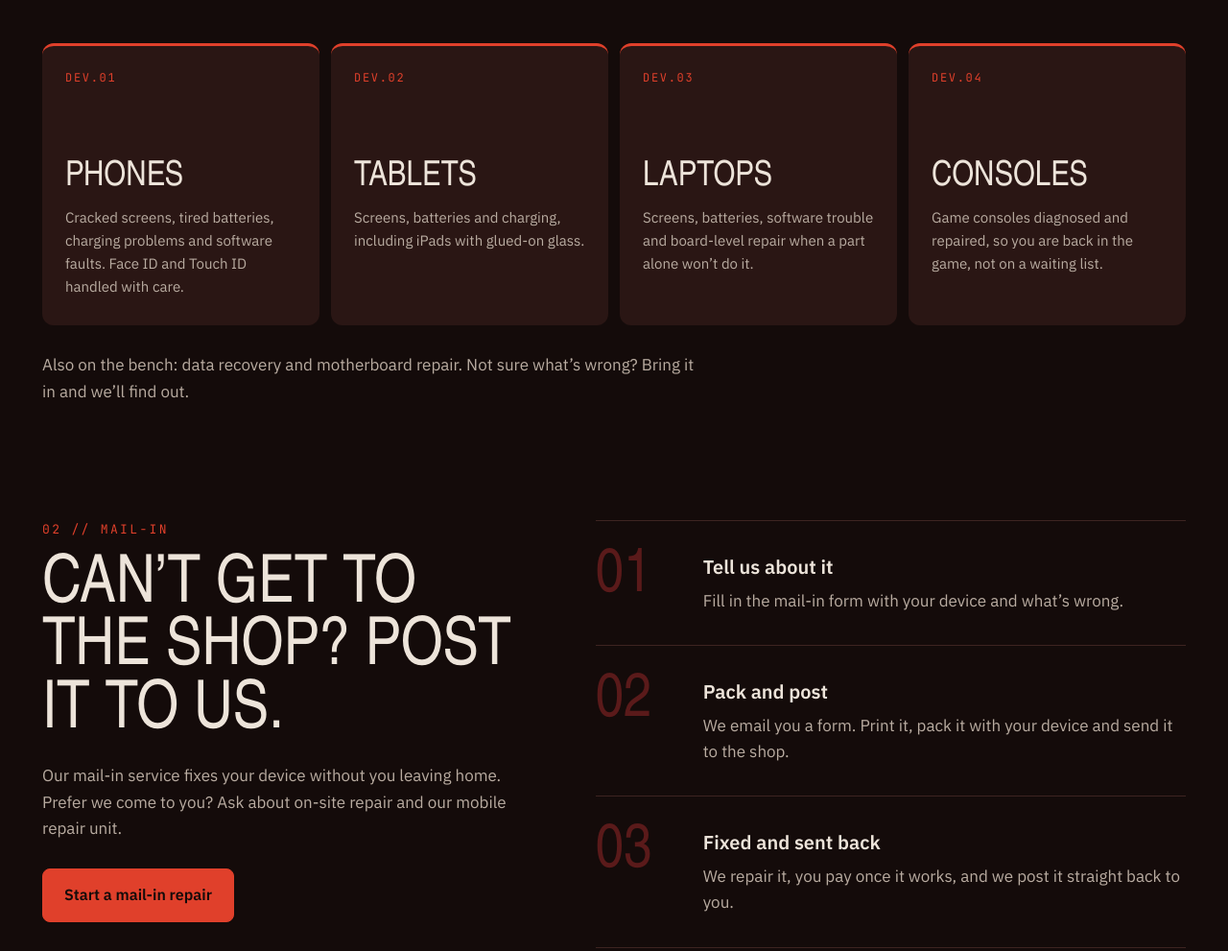
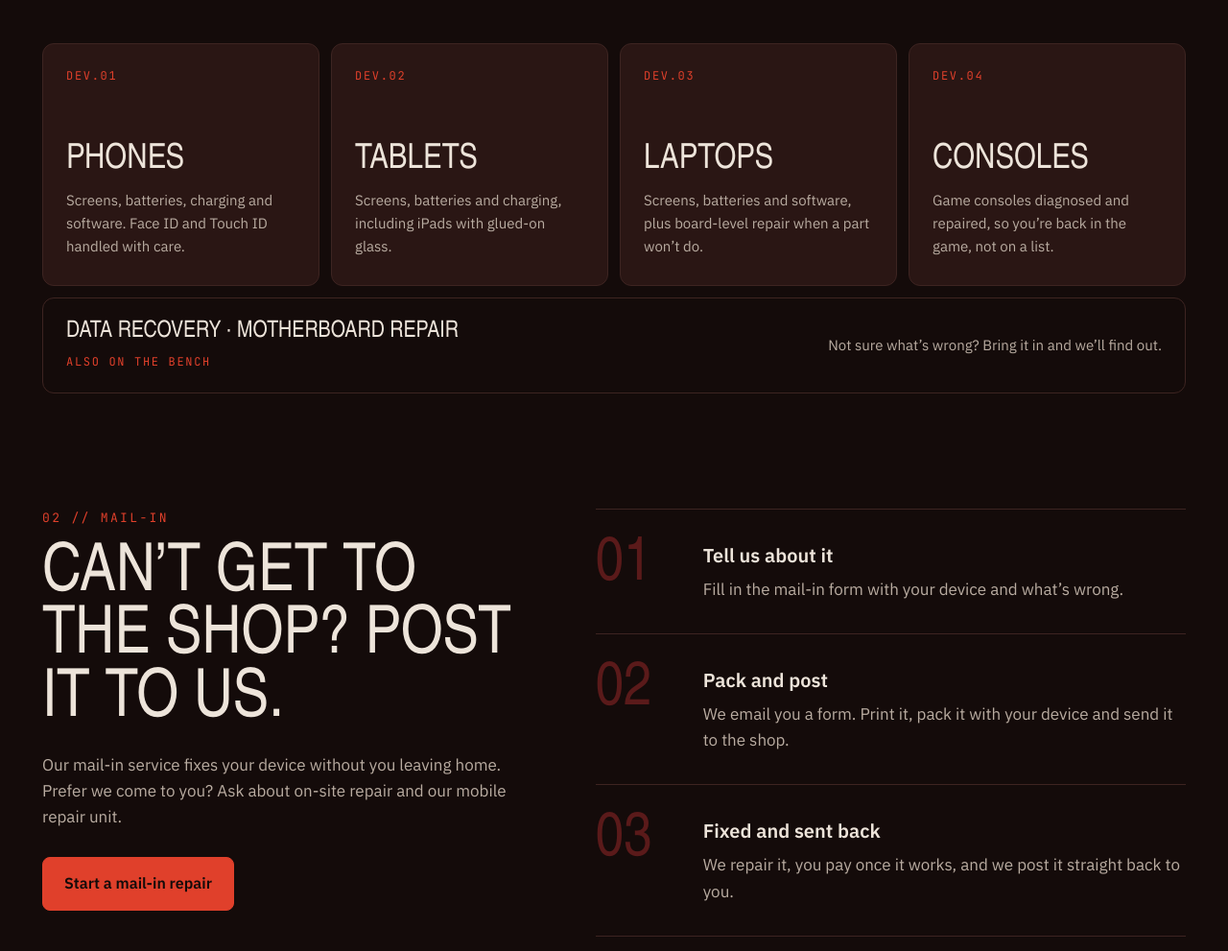
Before and after one commit to ayushmukati25/revamp, an Astro site: page /digital-doctor-dxr4817 in a window 1280 px wide. Shown: the part 976-1967 px from the top of the page at 96% size. Built offline with nearby package versions, Linux system fonts and the light colour scheme; Astro itself is replaced by a stand-in of ours; a web font is replaced by a local one.

Commit message:
Tidy up the Digital Doctor repairs and contact sections
The repairs section looked uneven. The device descriptions ran from two
to four lines, each card had a heavy red bar along the top, and "Also
on the bench" sat underneath as a loose paragraph.

The descriptions are trimmed to a similar length, and the red bars are
replaced by a thin outline like the hero's stat boxes. The bench note is
now a full-width strip at the bottom of the grid, with "Data recovery ·
Motherboard repair" as its heading and "Also on the bench" beneath it.
The contact card loses its red top bar as well.

Made-With: Claude Code
Co-Authored-By: Claude Opus 5.5 <noreply@anthropic.com>

```diff
--- a/src/pages/digital-doctor-dxr4817/_components/styles.css
+++ b/src/pages/digital-doctor-dxr4817/_components/styles.css
@@ -361,8 +361,13 @@ ol {
   gap: 12px;
   padding: 24px 24px 28px;
   background: var(--ember);
+  border: 1px solid var(--line);
   border-radius: var(--radius-tile);
-  border-top: 3px solid var(--signal);
+  transition: border-color 0.15s ease;
+}
+
+.device-card:hover {
+  border-color: var(--line-strong);
 }
 
 .device-code {
@@ -373,7 +378,7 @@ ol {
 }
 
 .device-name {
-  margin: 64px 0 0;
+  margin: 48px 0 0;
   font-family: var(--font-display);
   font-weight: 400;
   font-size: 36px;
@@ -387,9 +392,43 @@ ol {
   color: var(--bone-muted);
 }
 
-.repairs-note {
-  max-width: 40em;
-  margin: 28px 0 0;
+.bench-card {
+  grid-column: 1 / -1;
+  display: flex;
+  flex-wrap: wrap;
+  align-items: center;
+  gap: 12px 28px;
+  padding: 22px 24px;
+  border: 1px solid var(--line);
+  border-radius: var(--radius-tile);
+}
+
+.bench-head {
+  display: flex;
+  flex-direction: column;
+  gap: 8px;
+}
+
+.bench-label {
+  font-family: var(--font-mono);
+  font-size: 12px;
+  text-transform: uppercase;
+  letter-spacing: 0.14em;
+  color: var(--signal);
+}
+
+.bench-items {
+  margin: 0;
+  font-family: var(--font-display);
+  font-size: 24px;
+  line-height: 1.1;
+  text-transform: uppercase;
+  color: var(--bone);
+}
+
+.bench-text {
+  margin: 0 0 0 auto;
+  font-size: 15px;
   color: var(--bone-muted);
 }
 
@@ -496,7 +535,6 @@ ol {
   background: var(--ember);
   color: var(--bone);
   border-radius: var(--radius-panel);
-  border-top: 3px solid var(--signal);
 }
 
 .contact-block {
@@ -723,6 +761,10 @@ ol {
     margin-top: 28px;
   }
 
+  .bench-text {
+    margin-left: 0;
+  }
+
   .mailin {
     padding-top: 88px;
   }
--- a/src/pages/digital-doctor-dxr4817/index.astro
+++ b/src/pages/digital-doctor-dxr4817/index.astro
@@ -16,7 +16,7 @@ const devices = [
   {
     code: 'DEV.01',
     name: 'Phones',
-    text: 'Cracked screens, tired batteries, charging problems and software faults. Face ID and Touch ID handled with care.',
+    text: 'Screens, batteries, charging and software. Face ID and Touch ID handled with care.',
   },
   {
     code: 'DEV.02',
@@ -26,12 +26,12 @@ const devices = [
   {
     code: 'DEV.03',
     name: 'Laptops',
-    text: 'Screens, batteries, software trouble and board-level repair when a part alone won’t do it.',
+    text: 'Screens, batteries and software, plus board-level repair when a part won’t do.',
   },
   {
     code: 'DEV.04',
     name: 'Consoles',
-    text: 'Game consoles diagnosed and repaired, so you are back in the game, not on a waiting list.',
+    text: 'Game consoles diagnosed and repaired, so you’re back in the game, not on a list.',
   },
 ];
 
@@ -101,11 +101,14 @@ const hours = [
           </li>
         ))
       }
+      <li class="bench-card">
+        <div class="bench-head">
+          <p class="bench-items">Data recovery · Motherboard repair</p>
+          <span class="bench-label">Also on the bench</span>
+        </div>
+        <p class="bench-text">Not sure what’s wrong? Bring it in and we’ll find out.</p>
+      </li>
     </ul>
-    <p class="repairs-note">
-      Also on the bench: data recovery and motherboard repair. Not sure what’s wrong? Bring it in
-      and we’ll find out.
-    </p>
   </section>
 
   <section class="mailin" id="mail-in" aria-labelledby="mailin-title">
```
